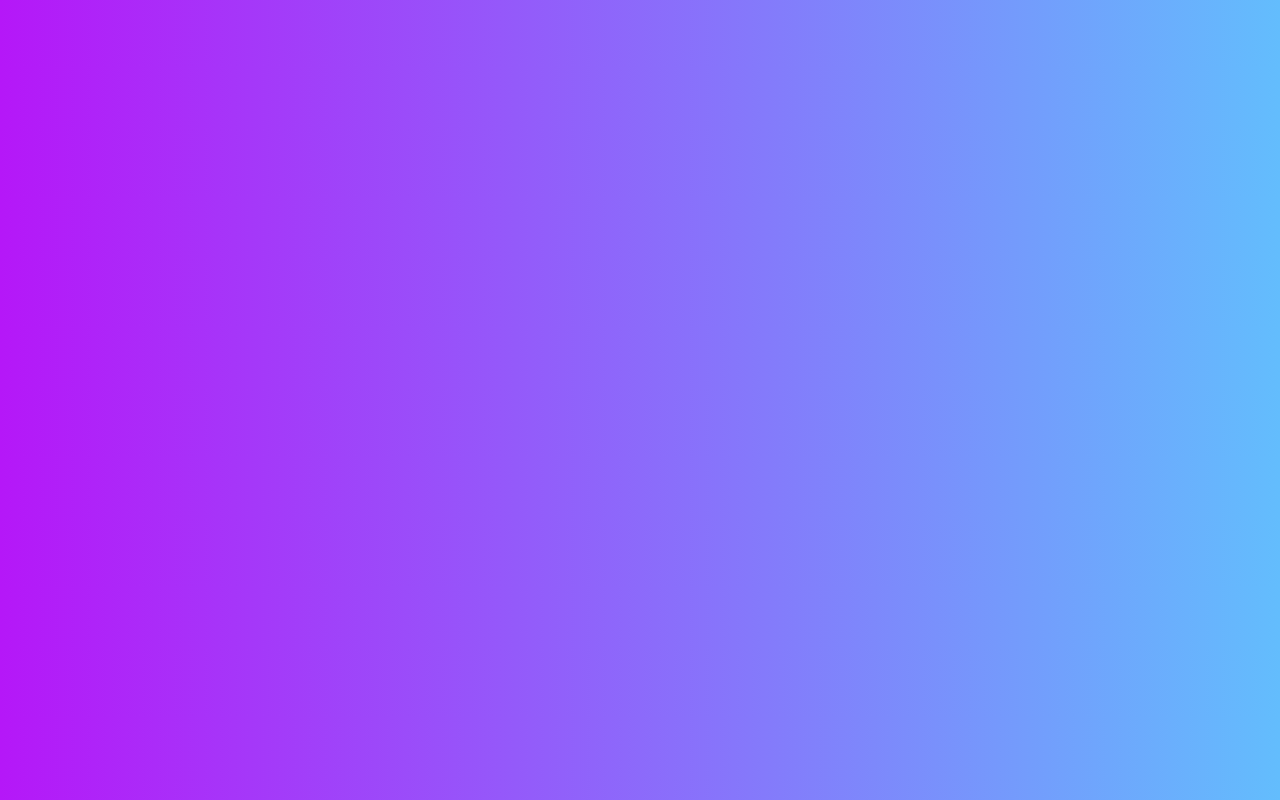
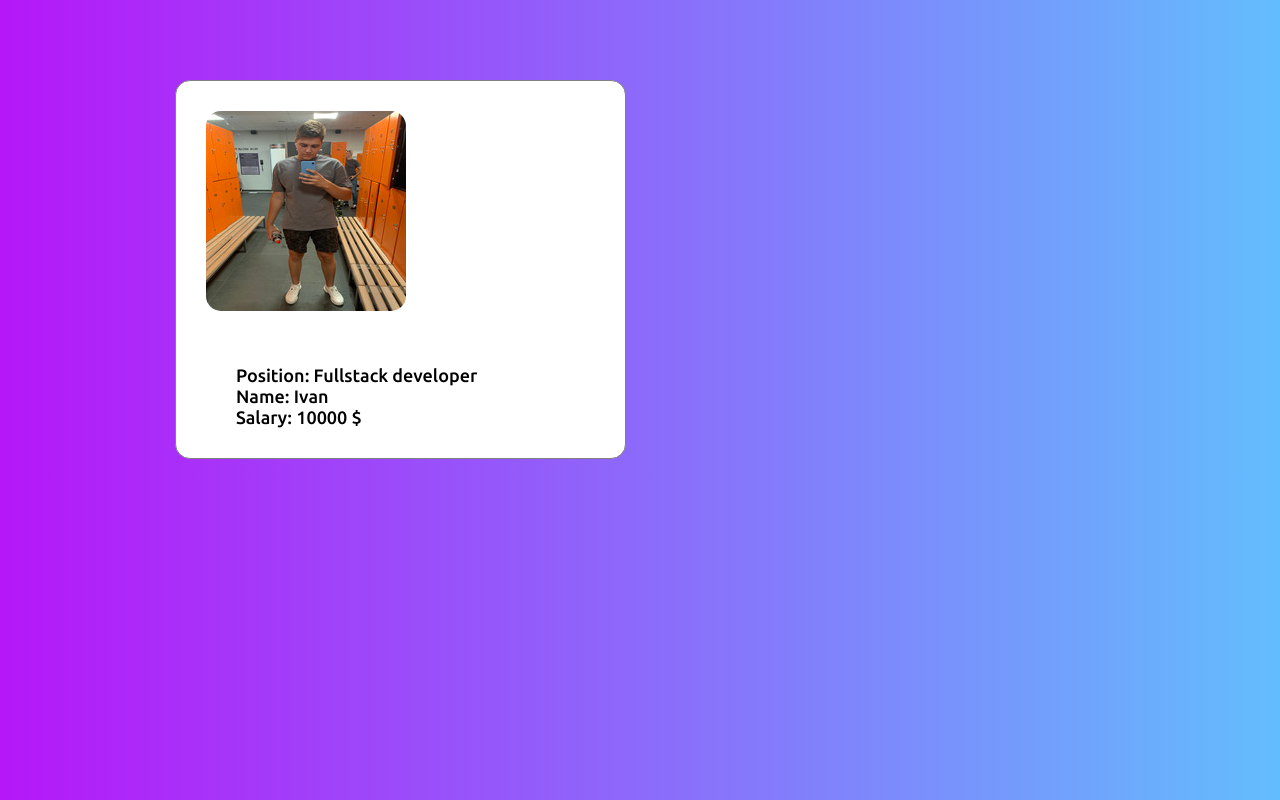
Before and after one commit to KarpAAA/sombra_inc, a Vue app: page / in a window 1280 px wide. Built offline with nearby package versions, Linux system fonts and the light colour scheme; a web font is replaced by a local one.

Commit message:
Added Ivans character

```diff
--- a/src/App.vue
+++ b/src/App.vue
@@ -20,7 +20,12 @@ export default {
   data(){
     return {
       characters: [
-
+        {
+          name: "Ivan",
+          role: "Fullstack developer",
+          image: ivan,
+          salary: 10000
+        }
       ]
     }
   },
```
